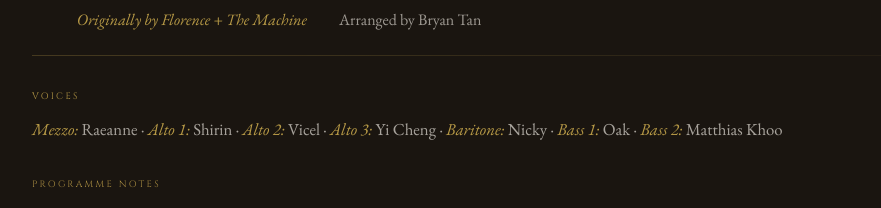
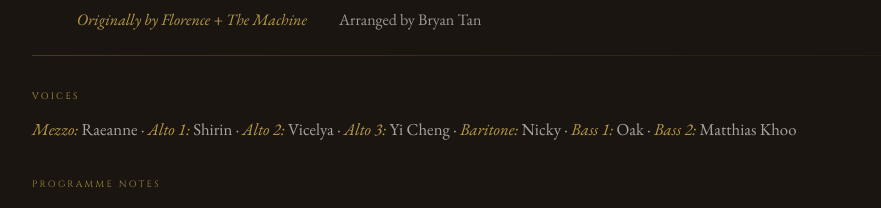
Before and after one commit to mingjelly/odyssey-concert-booklet, a Next.js app: page /act-four in a window 1280 px wide. Shown: the part 7326-7534 px from the top of the page, without its empty margins (40-921 px from the left). Built offline with nearby package versions, Linux system fonts and the light colour scheme.

Commit message:
Change Vicel to Vicelya

```diff
--- a/app/acknowledgements/page.tsx
+++ b/app/acknowledgements/page.tsx
@@ -16,7 +16,7 @@ const subcommittees = [
   {
     title: 'Publicity Subcommittee',
     subsections: [
-      { label: '', names: ['Rinny','Nicky', 'Xin Hui', 'Titus', 'Marvin','Edlyn','Riley','Vicel','Wan Xin', 'Meiwen', 'Josiah', 'Chloe', 'Oak','Sandy','Naomi'] },
+      { label: '', names: ['Rinny','Nicky', 'Xin Hui', 'Titus', 'Marvin','Edlyn','Riley','Vicelya','Wan Xin', 'Meiwen', 'Josiah', 'Chloe', 'Oak','Sandy','Naomi'] },
       { label: 'ACT Teasers, Interviews and Odyssey Airline Editors', names: ['Rinny', 'Nicky', 'Xin Hui', 'Marvin']},
       { label: 'ACT Teaser actors', names: ['Eunice', 'Zea', 'Luis', 'Chantrice', 'Isaac', ' Marvin', 'Yi Cheng', 'Josiah', 'Xin Hui', 'Rinny', 'Napin']},
       { label: 'Photoshoot Helpers', names: ['Nicky', 'Rinny', 'Shira', 'Napin', 'Danial', 'Yi Cheng', 'Justin', 'Katherine', 'Riley', 'Shennon', 'Meiwen', 'Xin Hui', 'Josiah', 'Chloe', 'Ming Yang', 'Oak'] },
--- a/app/act-four/page.tsx
+++ b/app/act-four/page.tsx
@@ -92,7 +92,7 @@ const songs = [
     cast: [
       { voice: 'Mezzo', names:'Raeanne' },
       { voice: 'Alto 1', names:'Shirin' },
-      { voice: 'Alto 2', names:'Vicel' },
+      { voice: 'Alto 2', names:'Vicelya' },
       { voice: 'Alto 3', names:'Yi Cheng' },
       { voice: 'Baritone', names:'Nicky' },
       { voice: 'Bass 1', names:'Oak' },
```
